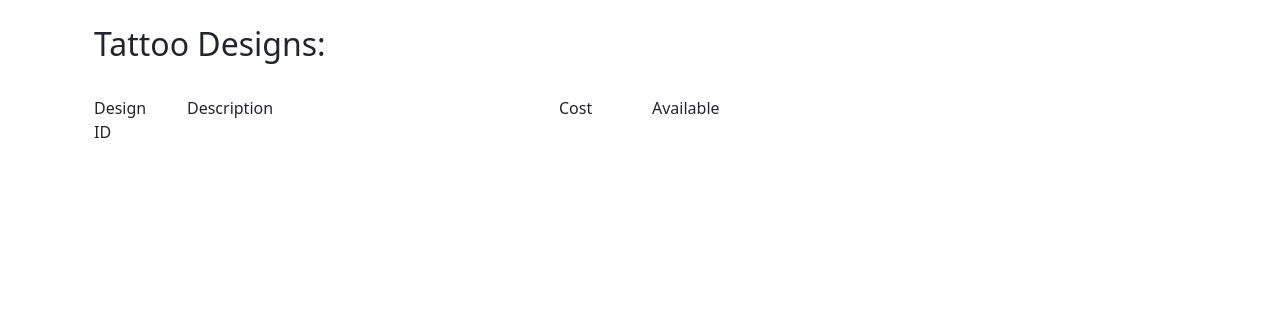
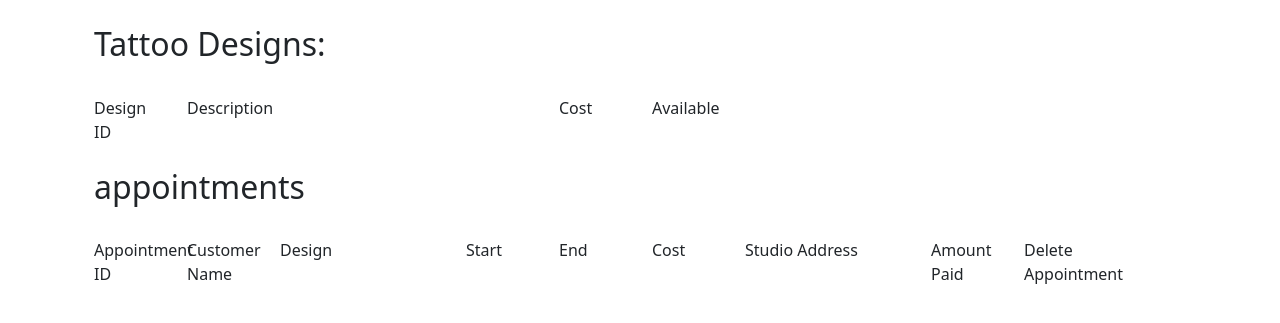
Before and after one commit to DylanGnatz/ink-bazaar, a Flask app: template webserver/templates/artistprofile.html in a window 1280 px wide. Shown: the part 285-608 px from the top of the page. Run offline with Flask 2, Linux system fonts and the light colour scheme; the template is opened without the code that fills it, so the values that code supplies are empty; parts of the project's set-up code (start-up, migrations or seed data) failed here and were passed over; some libraries are stand-ins or nearby versions.

Commit message:
added appointment views to artist and customer profiles

```diff
--- a/webserver/server.py
+++ b/webserver/server.py
@@ -101,51 +101,8 @@ def index():
 
   # DEBUG: this is debugging code to see what request looks like
   print(request.args)
-
-
-  #
-  # example of a database query
-  #
-  cursor = g.conn.execute("SELECT * FROM artists")
-  names = []
-  for result in cursor:
-    names.append(result)  # can also be accessed using result[0]
-  cursor.close()
-
-  #
-  # Flask uses Jinja templates, which is an extension to HTML where you can
-  # pass data to a template and dynamically generate HTML based on the data
-  # (you can think of it as simple PHP)
-  # documentation: https://realpython.com/blog/python/primer-on-jinja-templating/
-  #
-  # You can see an example template in templates/index.html
-  #
-  # context are the variables that are passed to the template.
-  # for example, "data" key in the context variable defined below will be
-  # accessible as a variable in index.html:
-  #
-  #     # will print: [u'grace hopper', u'alan turing', u'ada lovelace']
-  #     <div>{{data}}</div>
-  #
-  #     # creates a <div> tag for each element in data
-  #     # will print:
-  #     #
-  #     #   <div>grace hopper</div>
-  #     #   <div>alan turing</div>
-  #     #   <div>ada lovelace</div>
-  #     #
-  #     {% for n in data %}
-  #     <div>{{n}}</div>
-  #     {% endfor %}
-  #
-  context = dict(data = names)
-
-
-  #
-  # render_template looks in the templates/ folder for files.
-  # for example, the below file reads template/index.html
-  #
-  return render_template("index.html", **context)
+  print("in index")
+  return render_template("welcome.html")
 
 #
 # This is an example of a different path.  You can see it at:
@@ -408,6 +365,31 @@ def profile(profileid=None):
     'registered': result[5],
     'gender': result[6]
     }
+  sqlquery2 = "SELECT appointments.appointment_id, customers.name, artists.name, designs.description, appointments.start_time, appointments.end_time, appointments.projected_cost, studio.address, payments.amount, artists.artist_id, customers.customer_id, designs.design_id, studio.studio_id, payments.payment_id FROM appointments LEFT JOIN customers ON appointments.customer_id = customers.customer_id LEFT JOIN artists ON appointments.artist_id = artists.artist_id LEFT JOIN designs ON appointments.design_id = designs.design_id LEFT JOIN studio ON appointments.studio_id = studio.studio_id LEFT JOIN payments ON appointments.payment_id = payments.payment_id WHERE customers.customer_id = {};".format(profileid)
+  #
+  # example of a database query
+  #
+  cursor = g.conn.execute(sqlquery2)
+  appts = {}
+  for result in cursor:
+    appt = {
+    'id': result[0],
+    'customer': result[1],
+    'artist': result[2],
+    'design': result[3],
+    'start': result[4],
+    'end': result[5],
+    'cost': result[6],
+    'address': result[7],
+    'paid': result[8],
+    'artistid': result[9],
+    'customerid': result[10],
+    'designid': result[11],
+    'studioid': result[12],
+    'paymentid': result[13]}
+    appts[result[0]] = appt
+  cursor.close()
+  customer['appts'] = appts
   context = dict(data = customer)
   return render_template("profile.html", **context)
 
@@ -451,6 +433,31 @@ def artistprofile(profileid=None):
     designs.append(design)
   cursor.close()
   profile['designs'] = designs
+  sqlquery3 = "SELECT appointments.appointment_id, customers.name, artists.name, designs.description, appointments.start_time, appointments.end_time, appointments.projected_cost, studio.address, payments.amount, artists.artist_id, customers.customer_id, designs.design_id, studio.studio_id, payments.payment_id FROM appointments LEFT JOIN customers ON appointments.customer_id = customers.customer_id LEFT JOIN artists ON appointments.artist_id = artists.artist_id LEFT JOIN designs ON appointments.design_id = designs.design_id LEFT JOIN studio ON appointments.studio_id = studio.studio_id LEFT JOIN payments ON appointments.payment_id = payments.payment_id WHERE artists.artist_id = {};".format(profileid)
+  #
+  # example of a database query
+  #
+  cursor = g.conn.execute(sqlquery3)
+  appts = {}
+  for result in cursor:
+    appt = {
+    'id': result[0],
+    'customer': result[1],
+    'artist': result[2],
+    'design': result[3],
+    'start': result[4],
+    'end': result[5],
+    'cost': result[6],
+    'address': result[7],
+    'paid': result[8],
+    'artistid': result[9],
+    'customerid': result[10],
+    'designid': result[11],
+    'studioid': result[12],
+    'paymentid': result[13]}
+    appts[result[0]] = appt
+  cursor.close()
+  profile['appts'] = appts
   context = dict(data = profile)
   return render_template("artistprofile.html", **context)
 
@@ -588,7 +595,13 @@ def createappt():
   return redirect('/appointments')
 
 
+@app.route('/deleteappt/<apptid>', methods=['POST'])
+def deleteappt(apptid=None):
+  deletequery = "DELETE FROM APPOINTMENTS WHERE appointment_id = {}".format(apptid)
+  g.conn.execute(deletequery)
+  return redirect('/profile/2')
 # Example of adding new data to the database
+
 @app.route('/add', methods=['POST'])
 def add():
   name = request.form['name']
--- a/webserver/templates/artistprofile.html
+++ b/webserver/templates/artistprofile.html
@@ -50,6 +50,73 @@
             </div>
 
             {% endfor %}
+            <br>
+            <h2> appointments </h2>
+            <br>
+            <div class="row">
+            <div class = "col-sm-1">
+                Appointment ID
+            </div>
+            <div class = "col-sm-1">
+                Customer Name
+            </div>
+            <div class = "col-sm-2">
+                Design
+            </div>
+            <div class = "col-sm-1">
+                Start
+            </div>
+            <div class = "col-sm-1">
+                End
+            </div>
+            <div class = "col-sm-1">
+                Cost
+            </div>
+            <div class = "col-sm-2">
+                Studio Address
+            </div>
+            <div class = "col-sm-1">
+                Amount Paid
+            </div>
+            <div class = "col-sm-1">
+                Delete Appointment
+            </div>
+        </div>
+            {% for k,v in data.appts.items() %}
+            <div class="row">
+            <div class = "col-sm-1">
+                {{v.id}}
+            </div>
+            <div class = "col-sm-1">
+                <a href="/artist/{{v.artistid}}">{{v.customer}}</a>
+            </div>
+            <div class = "col-sm-2">
+                <a href="/designs/{{v.designid}}">{{v.design}}</a>
+            </div>
+            <div class = "col-sm-1">
+                {{v.start}}
+            </div>
+            <div class = "col-sm-1">
+                {{v.end}}
+            </div>
+            <div class = "col-sm-1">
+                {{v.cost}}
+            </div>
+            <div class = "col-sm-2">
+                <a href="/studios/{{v.studioid}}">{{v.address}}</a>
+            </div>
+            <div class = "col-sm-1">
+                <a href="/payment/{{v.paymentid}}">{{v.paid}}</a>
+            </div>
+            <div class = "col-sm-1">
+                {% if not v.paid %}
+                <form method="POST" action="/deleteappt/{{v.id}}">
+                <input type="submit" id = "{{v.id}}" class="btn btn-danger" value = "X">
+                </form>
+                {% endif %}
+            </div>
+            </div>
+            {% endfor %}
         </div>
 
      </div>
```
Also changed, not shown: webserver/templates/profile.html (+71 -1 lines), webserver/templates/welcome.html (added, +8 -0 lines).
